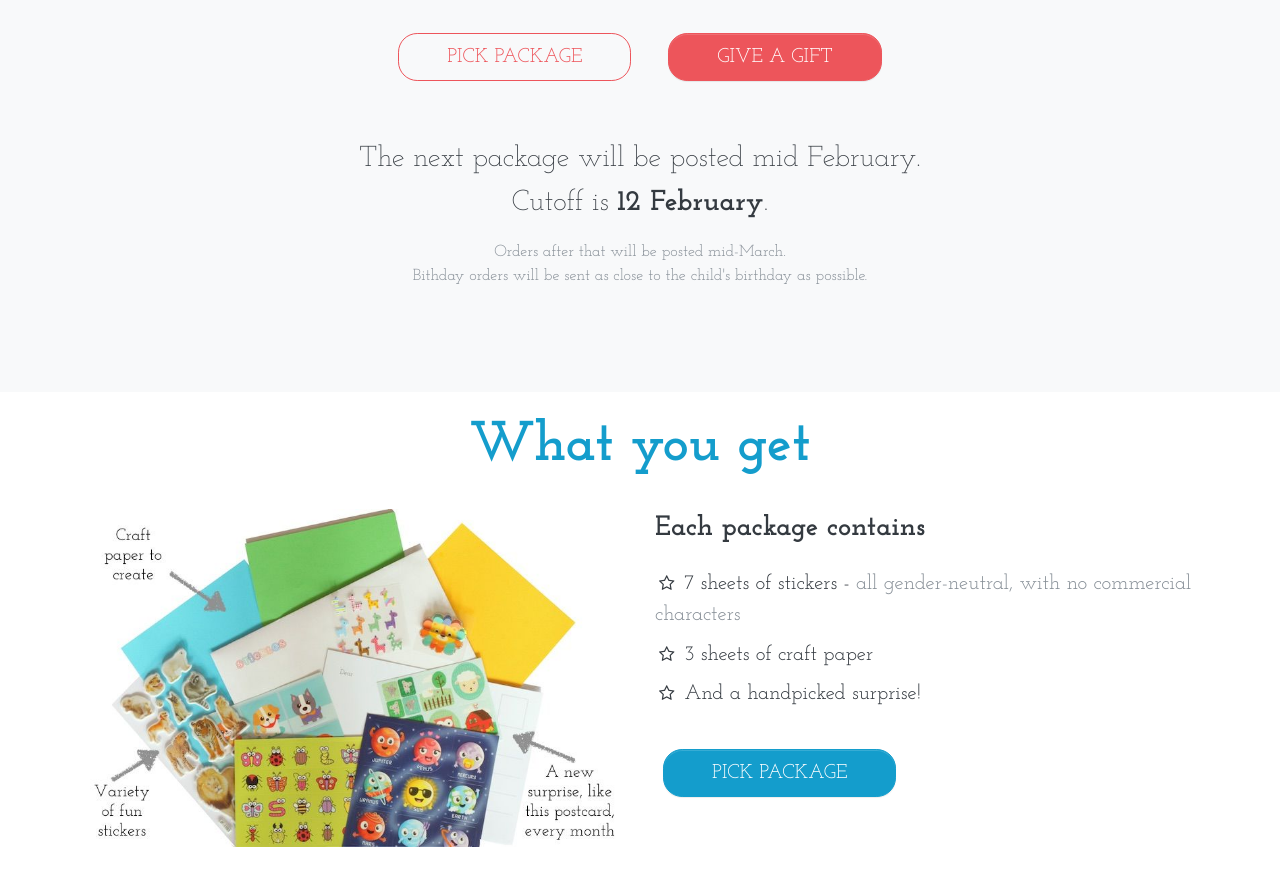
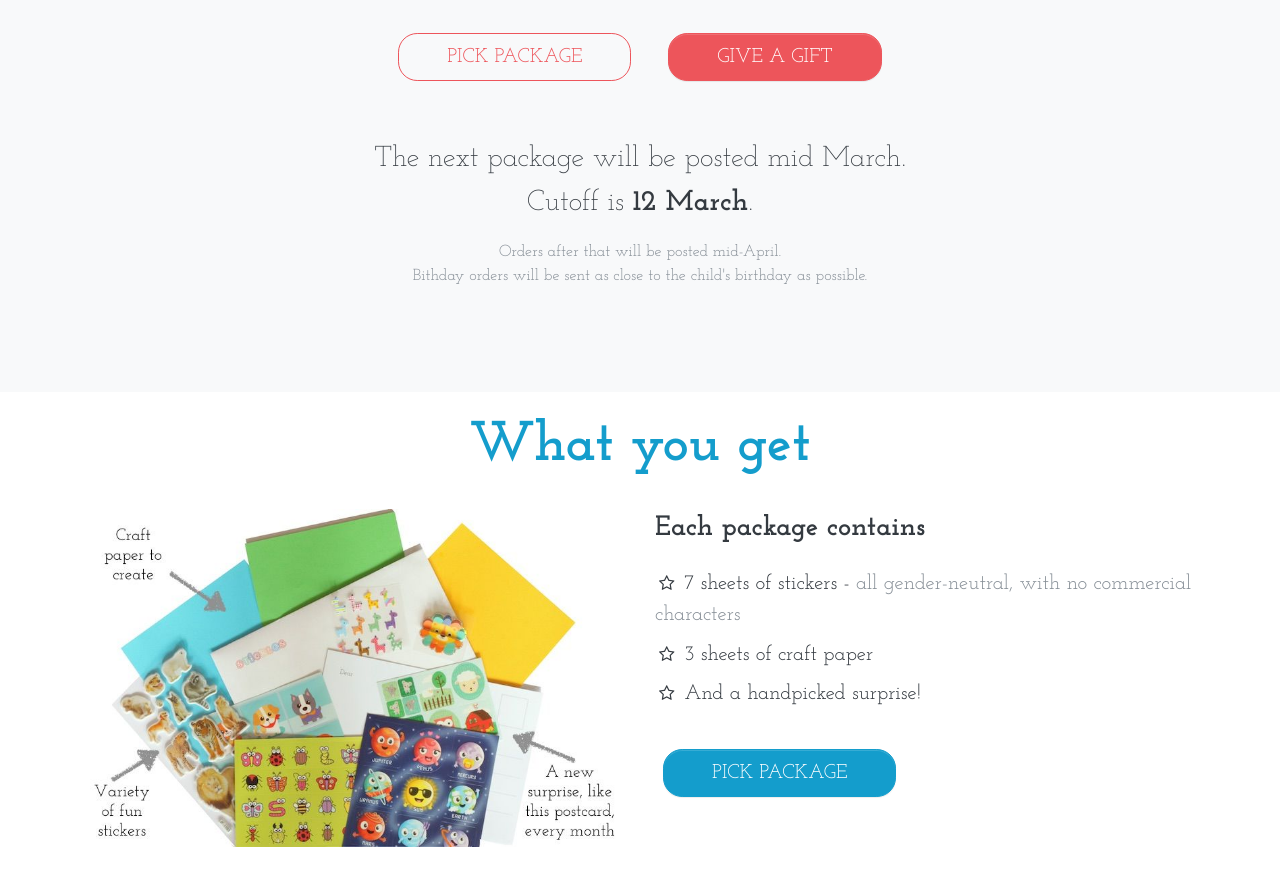
Before and after one commit to stickles/stickles.github.io, a website: page index.html in a window 1280 px wide. Shown: the part 960-1852 px from the top of the page. Drawn offline with Linux system fonts and the light colour scheme.

Commit message:
Updated dates to March

```diff
--- a/index.html
+++ b/index.html
@@ -114,15 +114,15 @@
       <div class="row">
         <div class="col-md-9 mx-auto my-4 text-center">
           <p class="lead mb-0 display-6">
-            The next package will be posted mid February.
+            The next package will be posted mid March.
             <!-- TODO: Update date -->
           </p>
           <p class="lead display-6 mt-0">
-            Cutoff is <strong class="font-weight-bold">12 February</strong>.
+            Cutoff is <strong class="font-weight-bold">12 March</strong>.
             <!-- TODO: Update date -->
           </p>
           <p class="mb-0 text-muted">
-             Orders after that will be posted mid-March.
+             Orders after that will be posted mid-April.
             <!-- TODO: Update date - For Christmas orders, vouchers can be emailed to you or the recipient, with the first package arriving mid-January.-->
           </p>
           <p class="mt-0 text-muted">
```
Also changed, not shown: buy.html (+1 -1 lines).
